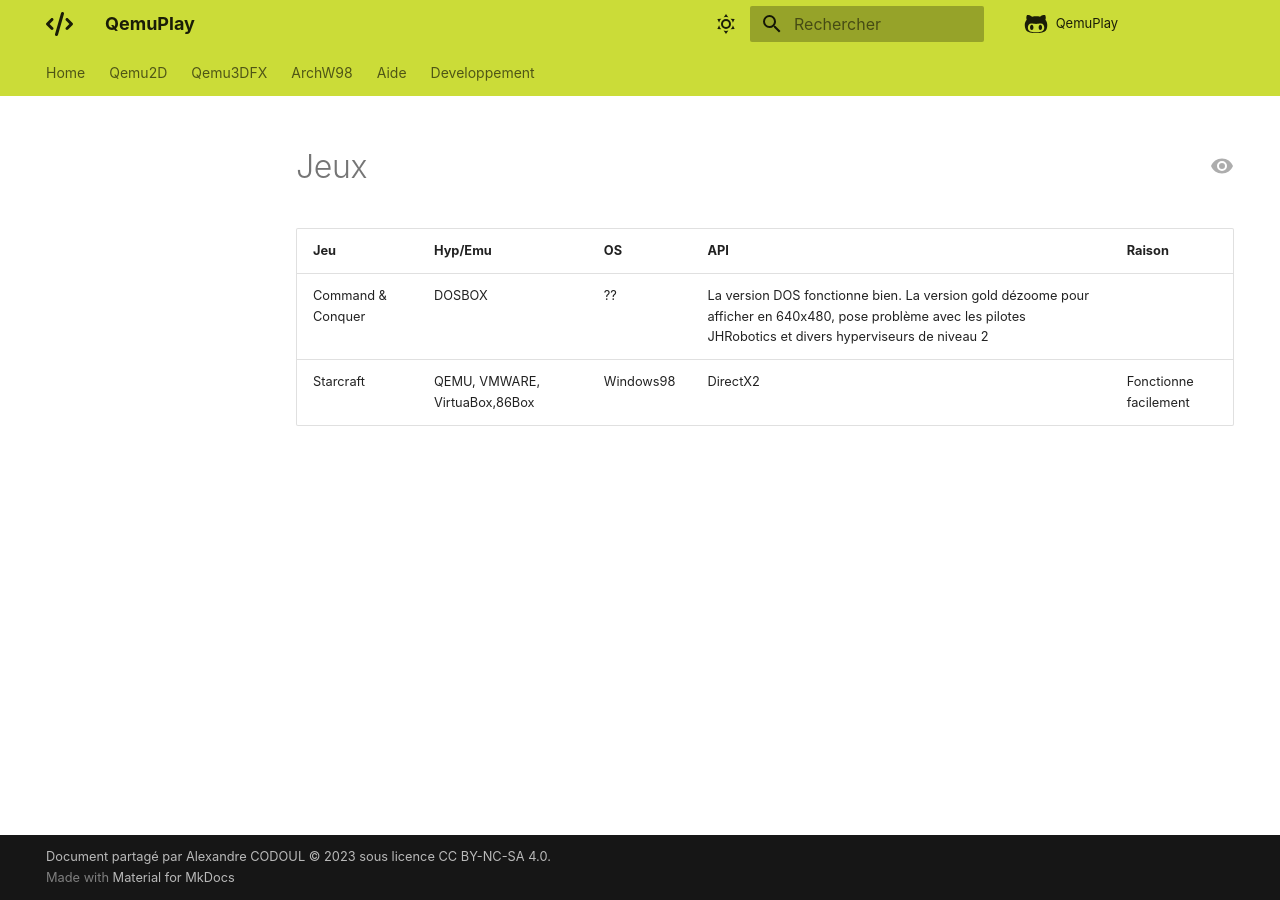
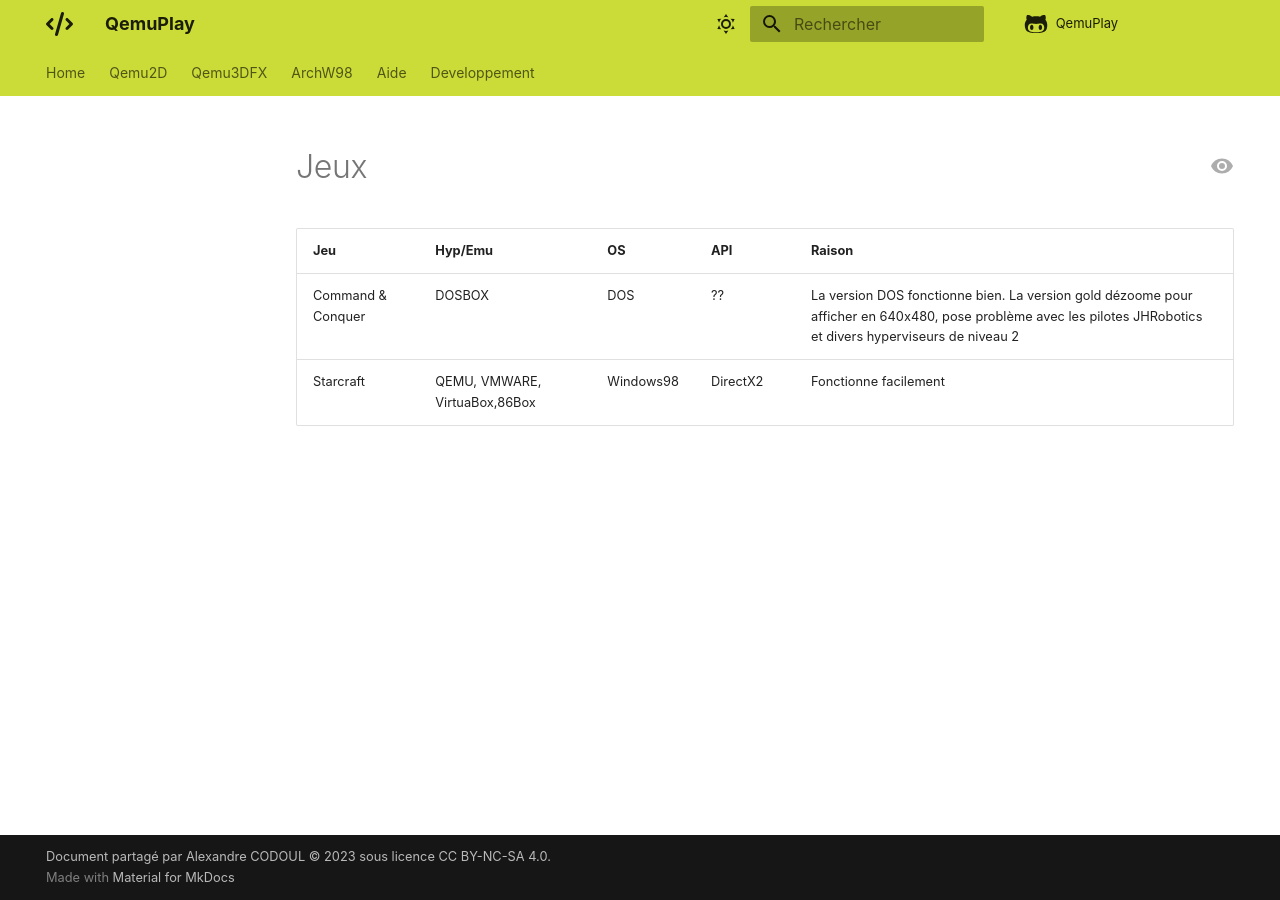
Before and after one commit to daerlnaxe/QemuPlay, an MkDocs documentation site: the page built from docs/90-developpement/Jeux.md, in a window 1280 px wide. Built offline with MkDocs 1.6.1 and Material for MkDocs 9.7.7, drawn with Linux system fonts in a browser that asks for light colours; comment, search, counter and statistics services are not loaded.

Commit message:
Update Jeux.md

```diff
--- a/docs/90-developpement/Jeux.md
+++ b/docs/90-developpement/Jeux.md
@@ -1,4 +1,4 @@
 |Jeu|Hyp/Emu|OS|API|Raison|
 |-|-|-|-|-|
-| Command & Conquer|DOSBOX | ?? | La version DOS fonctionne bien. La version gold dézoome pour afficher en 640x480, pose problème avec les pilotes JHRobotics et divers hyperviseurs de niveau 2  |
+| Command & Conquer|DOSBOX | DOS|?? | La version DOS fonctionne bien. La version gold dézoome pour afficher en 640x480, pose problème avec les pilotes JHRobotics et divers hyperviseurs de niveau 2  |
 |Starcraft| QEMU, VMWARE, VirtuaBox,86Box |Windows98|DirectX2|Fonctionne facilement|
```
